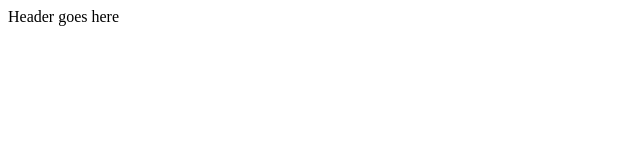
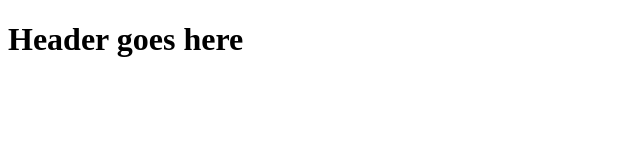
Before and after one commit to MatthewLayman9230/MyWebPortfolio, a plain HTML site: page main.html in a window 1280 px wide. Shown: the whole page, without its empty margins (0-640 px from the left). Drawn offline with Linux system fonts and the light colour scheme.

Commit message:
add h1 tag

```diff
--- a/main.html
+++ b/main.html
@@ -8,7 +8,7 @@
 </head>
 <body>
     <header>
-        Header goes here
+        <h1>Header goes here </h1>
     </header>
 </body>
 </html>
```
